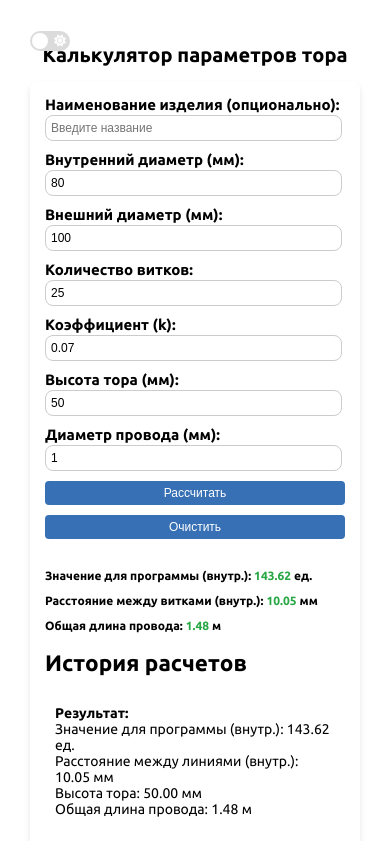
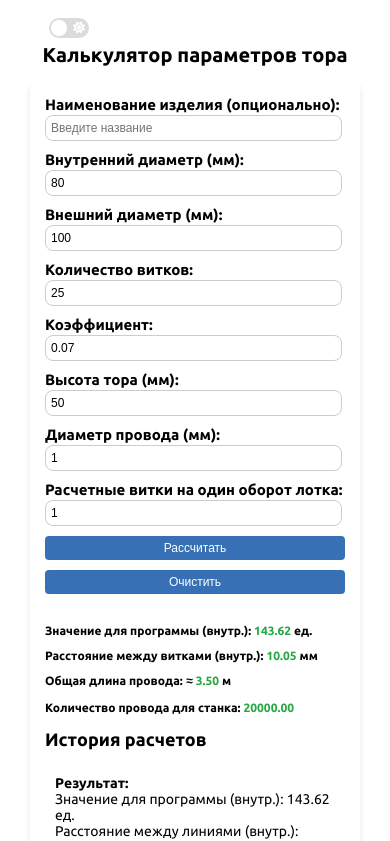
Before and after one commit to viperflip/tor-calculator, a plain HTML site: page index.html in a window 390 px wide. Both pictures are taken after a click on the button "Рассчитать". Shown: the top 841 px of the page. Drawn offline with Linux system fonts and the light colour scheme.

Commit message:
updated to 1.3.0

```diff
--- a/index.html
+++ b/index.html
@@ -27,7 +27,6 @@
             <i class="fas fa-solid fa-sun"></i>
         </label>
     </div>
-
     <h1>Калькулятор параметров тора</h1>
     <div class="calculator">
         <!-- Ввод данных -->
@@ -38,7 +37,6 @@
         <input type="number" id="dInner" value="80" step="0.01" title="Диаметр внутренней окружности тора"
                placeholder="Введите значение">
 
-
         <label for="dOuter">Внешний диаметр (мм):</label>
         <input type="number" id="dOuter" value="100" step="0.01" title="Диаметр внешней окружности тора"
                placeholder="Введите значение">
@@ -47,7 +45,7 @@
         <input type="number" id="lines" value="25" min="1" title="Количество витков для намотки"
                placeholder="Введите значение">
 
-        <label for="k">Коэффициент (k):</label>
+        <label for="k">Коэффициент:</label>
         <input type="number" id="k" value="0.07" step="0.01" title="Коэффициент пропорциональности"
                placeholder="Введите значение">
 
@@ -59,6 +57,11 @@
         <input type="number" id="wireDiameter" value="1" step="0.01" title="Диаметр провода"
                placeholder="Введите значение">
 
+        <!-- Новое поле для расчетных витков на один оборот лотка -->
+        <label for="lotkaVitki">Расчетные витки на один оборот лотка:</label>
+        <input type="number" id="lotkaVitki" value="1" min="1" step="0.01" title="Количество витков на один оборот лотка"
+               placeholder="Введите значение">
+
         <button onclick="calculate()">Рассчитать</button>
         <button onclick="clearFields()">Очистить</button>
 
@@ -66,10 +69,11 @@
         <div class="result">
             <p>Значение для программы (внутр.): <span id="valueInner"></span> ед.</p>
             <p>Расстояние между витками (внутр.): <span id="distanceInner"></span> мм</p>
-            <p>Общая длина провода: <span id="wireLength"></span> м</p>
+            <p>Общая длина провода: ≈ <span id="wireLength"></span> м</p>
+            <p>Количество провода для станка: <span id="stationWireCount"></span></p>
         </div>
+        <div class="error" id="error" style="color: red; margin-top: 10px;"></div>
 
-        <div class="error" id="error" style="color: red; margin-top: 10px;"></div>
         <!-- История расчетов -->
         <h2>История расчетов</h2>
         <ul id="history"></ul>
@@ -80,17 +84,19 @@
         <img src="https://upload.wikimedia.org/wikipedia/commons/b/b1/Loading_icon.gif" alt="Загрузка..." width="30">
     </div>
 
-    <script>/*подключение внешнего сервис воркера*/
+    <script>
         if ('serviceWorker' in navigator) {
             window.addEventListener('load', () => {
                 navigator.serviceWorker.register('/service-worker.js');
             });
         }
     </script>
+
     <!-- Футер -->
     <footer id="app-footer" style="text-align: center; margin-top: 20px;">
-    <p>Калькулятор параметров тора v1.2.0</p>
+        <p>Калькулятор параметров тора v1.3.0</p>
     </footer>
+
     <!-- Подключение внешнего JavaScript -->
     <script src="script.js"></script>
 </body>
--- a/script.js
+++ b/script.js
@@ -1,10 +1,29 @@
+// Сохраняем ссылки на элементы
+const elements = {
+    dInner: document.getElementById("dInner"),
+    dOuter: document.getElementById("dOuter"),
+    lines: document.getElementById("lines"),
+    k: document.getElementById("k"),
+    height: document.getElementById("height"),
+    wireDiameter: document.getElementById("wireDiameter"),
+    lotkaVitki: document.getElementById("lotkaVitki"), // Новое поле
+    itemName: document.getElementById("itemName"),
+    valueInner: document.getElementById("valueInner"),
+    distanceInner: document.getElementById("distanceInner"),
+    wireLength: document.getElementById("wireLength"),
+    stationWireCount: document.getElementById("stationWireCount"), // Новый результат
+    error: document.getElementById("error"),
+    history: document.getElementById("history"),
+    loading: document.getElementById("loading")
+};
+
 // Локальное сохранение темы
 function toggleTheme() {
     const isDarkMode = document.getElementById("switcher-input").checked;
     document.body.classList.toggle("dark-mode", isDarkMode);
     document.querySelector(".calculator").classList.toggle("dark-mode", isDarkMode);
-    document.getElementById("history").classList.toggle("dark-mode", isDarkMode); // Применяем темную тему к истории
-    localStorage.setItem("darkMode", isDarkMode); // Сохраняем состояние
+    document.getElementById("history").classList.toggle("dark-mode", isDarkMode);
+    localStorage.setItem("darkMode", isDarkMode);
 }
 
 // Загрузка сохраненной темы при загрузке страницы
@@ -16,117 +35,118 @@ window.onload = () => {
     }
 };
 
-// Валидация входных данных
-function validateInputs() {
-    const dInner = parseFloat(document.getElementById("dInner").value);
-    const dOuter = parseFloat(document.getElementById("dOuter").value);
-    const lines = parseFloat(document.getElementById("lines").value);
-    const k = parseFloat(document.getElementById("k").value);
-    const height = parseFloat(document.getElementById("height").value);
-    const wireDiameter = parseFloat(document.getElementById("wireDiameter").value);
-
-    if (isNaN(dInner) || dInner <= 0) {
-        alert("Внутренний диаметр должен быть положительным числом.");
-        return false;
-    }
-    if (isNaN(dOuter) || dOuter <= 0) {
-        alert("Внешний диаметр должен быть положительным числом.");
-        return false;
-    }
-    if (isNaN(lines) || lines <= 0) {
-        alert("Количество витков должно быть положительным числом.");
-        return false;
-    }
-    if (isNaN(k) || k <= 0) {
-        alert("Коэффициент (k) должен быть положительным числом.");
-        return false;
-    }
-    if (isNaN(height) || height <= 0) {
-        alert("Высота тора должна быть положительным числом.");
-        return false;
-    }
-    if (isNaN(wireDiameter) || wireDiameter <= 0) {
-        alert("Диаметр провода должен быть положительным числом.");
-        return false;
-    }
-    if (dInner >= dOuter) {
-        alert("Внешний диаметр должен быть больше внутреннего.");
+// Общая функция для валидации числовых полей
+function validateNumberField(fieldId, fieldName, minValue = 0) {
+    const value = parseFloat(elements[fieldId].value);
+    if (isNaN(value) || value <= minValue) {
+        alert(`${fieldName} должен быть положительным числом.`);
         return false;
     }
     return true;
 }
 
+// Валидация входных данных
+function validateInputs() {
+    if (!validateNumberField("dInner", "Внутренний диаметр")) return false;
+    if (!validateNumberField("dOuter", "Внешний диаметр")) return false;
+    if (!validateNumberField("lines", "Количество витков")) return false;
+    if (!validateNumberField("k", "Коэффициент (k)")) return false;
+    if (!validateNumberField("height", "Высота тора")) return false;
+    if (!validateNumberField("wireDiameter", "Диаметр провода")) return false;
+    if (!validateNumberField("lotkaVitki", "Расчетные витки на один оборот лотка", 0.0001)) return false;
+
+    if (parseFloat(elements.dInner.value) >= parseFloat(elements.dOuter.value)) {
+        alert("Внешний диаметр должен быть больше внутреннего.");
+        return false;
+    }
+
+    return true;
+}
+
 // Расчет базовых параметров тора
 function calculateBasicParams() {
-    const dInner = parseFloat(document.getElementById("dInner").value) || 80;
-    const lines = parseFloat(document.getElementById("lines").value) || 25;
-    const k = parseFloat(document.getElementById("k").value) || 0.07;
+    const dInner = parseFloat(elements.dInner.value) || 80;
+    const lines = parseFloat(elements.lines.value) || 25;
+    const k = parseFloat(elements.k.value) || 0.07;
 
     const intervalInner = (Math.PI * dInner) / lines;
     const valueInner = intervalInner / k;
 
-    document.getElementById("valueInner").innerText = valueInner.toFixed(2);
-    document.getElementById("distanceInner").innerText = intervalInner.toFixed(2);
+    elements.valueInner.innerText = valueInner.toFixed(2);
+    elements.distanceInner.innerText = intervalInner.toFixed(2);
 
     return { valueInner, intervalInner };
 }
 
 // Расчет длины провода
 function calculateWireLength() {
-    const dInner = parseFloat(document.getElementById("dInner").value);
-    const dOuter = parseFloat(document.getElementById("dOuter").value);
-    const N = parseFloat(document.getElementById("lines").value);
-    const H = parseFloat(document.getElementById("height").value);
-    const dпровод = parseFloat(document.getElementById("wireDiameter").value);
+    const dOuter = parseFloat(elements.dOuter.value);
+    const dInner = parseFloat(elements.dInner.value);
+    const H = parseFloat(elements.height.value);
+    const N = parseFloat(elements.lines.value);
 
     if (
-        isNaN(dInner) || isNaN(dOuter) || isNaN(N) || isNaN(H) || isNaN(dпровод) ||
-        dInner >= dOuter || H <= 0 || N <= 0 || dпровод <= 0
+        isNaN(dOuter) || isNaN(dInner) || isNaN(H) || isNaN(N) ||
+        dOuter <= dInner || H <= 0 || N <= 0
     ) {
-        document.getElementById("error").textContent = "Пожалуйста, проверьте введенные данные.";
+        elements.error.textContent = "Пожалуйста, проверьте введенные данные.";
         return null;
     }
 
-    const Dсред = (dInner + dOuter) / 2; // Средний диаметр тора
-    const Nслой = Math.floor(H / dпровод); // Количество витков в одном слое
-    const Kслоев = Math.ceil(N / Nслой); // Количество слоев
+    const Lvitka = 2 * (dOuter - dInner) + 2 * H;
+    const Lobsch = N * Lvitka;
+    const LobschMeters = Lobsch / 1000;
 
-    const kплотн = 0.21; // Коэффициент плотности намотки
-    const Lвитка = Math.PI * (Dсред + ((Kслоев - 1) * dпровод) / 2); // Средняя длина одного витка
-    const Lобщ = kплотн * N * Lвитка; // Общая длина провода
-    const LобщМетры = Lобщ / 1000; // Перевод в метры
+    elements.wireLength.textContent = `${LobschMeters.toFixed(2)}`;
+    return LobschMeters;
+}
 
-    document.getElementById("wireLength").textContent = LобщМетры.toFixed(2);
-    return LобщМетры;
+// Расчет количества провода для станка
+function calculateStationWireCount() {
+    const lines = parseFloat(elements.lines.value);
+    const lotkaVitki = parseFloat(elements.lotkaVitki.value);
+
+    if (isNaN(lines) || isNaN(lotkaVitki) || lotkaVitki === 0) {
+        elements.error.textContent = "Пожалуйста, проверьте введенные данные.";
+        return null;
+    }
+
+    // Новая формула: (lines / lotkaVitki) * 800
+    const stationWireCount = ((lines / lotkaVitki) * 800).toFixed(2);
+    elements.stationWireCount.textContent = stationWireCount;
+    return stationWireCount;
 }
 
 // Основная функция расчета
 function calculate() {
     if (!validateInputs()) return;
 
-    const loading = document.getElementById("loading");
+    const loading = elements.loading;
     loading.style.display = "block";
 
     setTimeout(() => {
         try {
-            const basicParams = calculateBasicParams(); // Базовые параметры
-            const wireLength = calculateWireLength(); // Расчет длины провода
+            const basicParams = calculateBasicParams();
+            const wireLength = calculateWireLength();
+            const stationWireCount = calculateStationWireCount();
 
-            if (basicParams && wireLength !== null) {
-                saveToHistory(basicParams, wireLength); // Сохраняем историю
+            if (basicParams && wireLength !== null && stationWireCount !== null) {
+                saveToHistory(basicParams, wireLength, stationWireCount);
             }
         } catch (error) {
             alert("Произошла ошибка при расчете. Проверьте введенные данные.");
         } finally {
-            loading.style.display = "none"; // Скрываем индикатор загрузки
+            loading.style.display = "none";
         }
     }, 500);
 }
 
 // Сохранение истории расчетов
-function saveToHistory(basicParams, wireLength) {
-    const itemName = document.getElementById("itemName").value || "Результат";
-    const height = parseFloat(document.getElementById("height").value) || 50;
+function saveToHistory(basicParams, wireLength, stationWireCount) {
+    if (!basicParams || wireLength === null || stationWireCount === null) return;
+
+    const itemName = elements.itemName.value || "Результат";
+    const height = parseFloat(elements.height.value) || 50;
 
     const historyItem = `
         <li>
@@ -134,29 +154,31 @@ function saveToHistory(basicParams, wireLength) {
             Значение для программы (внутр.): ${basicParams.valueInner.toFixed(2)} ед.<br>
             Расстояние между линиями (внутр.): ${basicParams.intervalInner.toFixed(2)} мм<br>
             Высота тора: ${height.toFixed(2)} мм<br>
-            Общая длина провода: ${wireLength.toFixed(2)} м
+            Внешний диаметр: ${parseFloat(elements.dOuter.value).toFixed(2)} мм<br>
+            Внутренний диаметр: ${parseFloat(elements.dInner.value).toFixed(2)} мм<br>
+            Общая длина провода: ${wireLength.toFixed(2)}<br>
+            Количество провода для станка: ${stationWireCount}
         </li>
     `;
-
-    const historyList = document.getElementById("history");
-    historyList.innerHTML += historyItem;
+    elements.history.innerHTML += historyItem;
 }
 
 // Очистка полей
 function clearFields() {
-    document.getElementById("dInner").value = "";
-    document.getElementById("dOuter").value = "";
-    document.getElementById("lines").value = "";
-    document.getElementById("height").value = "";
-    document.getElementById("itemName").value = "";
-    document.getElementById("wireDiameter").value = "";
+    elements.dInner.value = "";
+    elements.dOuter.value = "";
+    elements.lines.value = "";
+    elements.height.value = "";
+    elements.itemName.value = "";
+    elements.wireDiameter.value = "";
+    elements.lotkaVitki.value = ""; // Очищаем новое поле
+    elements.valueInner.innerText = "";
+    elements.distanceInner.innerText = "";
+    elements.wireLength.innerText = "";
+    elements.stationWireCount.innerText = ""; // Очищаем новый результат
+    elements.error.textContent = "";
+    elements.history.innerHTML = "";
 
-    document.getElementById("valueInner").innerText = "";
-    document.getElementById("distanceInner").innerText = "";
-    document.getElementById("wireLength").innerText = "";
-    document.getElementById("error").textContent = "";
-    document.getElementById("history").innerHTML = "";
-
-    const kInput = document.getElementById("k");
-    kInput.value = kInput.value || 0.07; // Сохраняем значение коэффициента (k)
+    const kInput = elements.k;
+    kInput.value = kInput.value || 0.07;
 }
--- a/styles.css
+++ b/styles.css
@@ -17,7 +17,7 @@ h1 {
 }
 
 .calculator {
-    font-size: 15px;
+    font-size: 12px;
     max-width: 400px;
     margin: 0 auto;
     background: inherit;
@@ -154,8 +154,8 @@ button.dark-mode {
 /* Стили для нового переключателя темы */
 .theme-switcher {
     position: absolute;
-    top: 10px; /* Отступ сверху */
-    left: 10px; /* Отступ слева */
+    top: -3px; /* Отступ сверху */
+    left: 29px; /* Отступ слева */
 }
 
 .switcher-input {
```
Also changed, not shown: 1 other file. Lines whose indentation alone changed are shown as unchanged.
